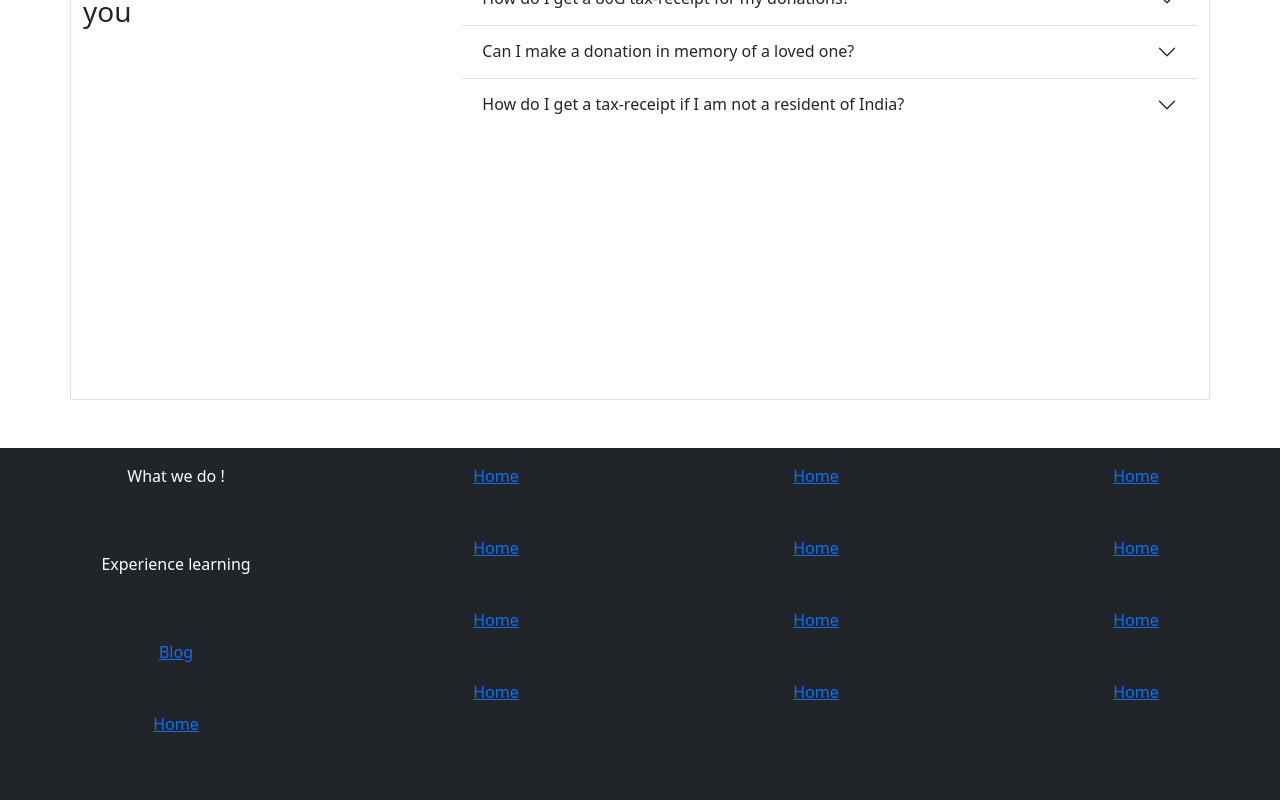
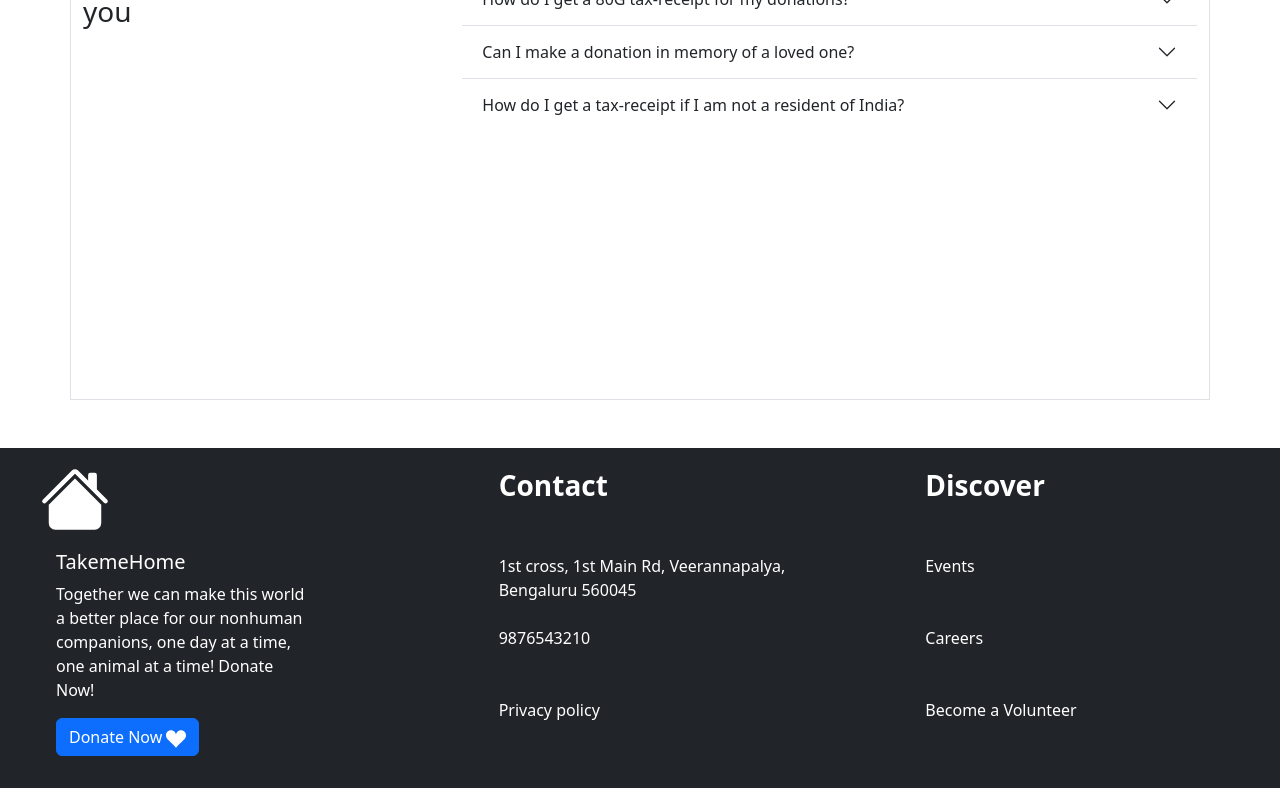
Before and after one commit to saurabh7nt/takemehome, a React (Create React App) app: page /faq in a window 1280 px wide. Shown: the part 482-1282 px from the top of the page. Built offline with nearby package versions, Linux system fonts and the light colour scheme.

Commit message:
Footer updated and Icon also added in Navbar.

```diff
--- a/package.json
+++ b/package.json
@@ -3,6 +3,9 @@
   "version": "0.1.0",
   "private": true,
   "dependencies": {
+    "@fortawesome/fontawesome-svg-core": "^6.4.0",
+    "@fortawesome/free-brands-svg-icons": "^6.4.0",
+    "@fortawesome/react-fontawesome": "^0.2.0",
     "@testing-library/jest-dom": "^5.16.5",
     "@testing-library/react": "^13.4.0",
     "@testing-library/user-event": "^13.5.0",
--- a/src/Components/Footer.jsx
+++ b/src/Components/Footer.jsx
@@ -1,108 +1,62 @@
 import React from 'react'
+import { Link } from 'react-router-dom'
 
 export default function Footer() {
     return (
         <>
-            {/* <hr class="featurette-divider"></hr>
-            <div className="container-fluid">
-                <div className="row">
-                    <footer class="footer bg-dark text-white py-4">
-                        <div class="container text-center">
-                            <p class="mb-0">©2017-2023 TakemeHome. All rights reserved.</p>
-                        </div>
-                    </footer>
-                </div>
-            </div> */}
-            {/* <hr class="featurette-divider"></hr>
-            <div className="container-fluid p-4 mt-4 mb-4 px-4">
-                <div className="row gx-4">
-                    <div className=" p-3 col-md-3 border border-dark  ">
-                        Lorem ipsum dolor sit amet consectetur adipisicing elit. Quisquam harum praesentium veritatis neque inventore. Recusandae at molestiae nobis cupiditate optio provident, tempora quia iure voluptas nisi accusamus beatae illo accusantium? Lorem ipsum, dolor sit amet consectetur adipisicing elit. Illum at unde ea. Animi, cum voluptate? Ullam error doloribus quos incidunt labore illo aut non magnam a, voluptatum, perferendis ipsam odio? Lorem, ipsum dolor sit amet consectetur adipisicing elit. Nostrum ad voluptatibus libero incidunt animi consectetur alias, doloremque consequuntur quas saepe quia ipsam? Maxime odit voluptatibus reprehenderit soluta accusantium. Inventore, ipsam!
-                    </div>
-                    <div className=" p-3 col-md-3 border border-dark ">
-                    Lorem ipsum dolor sit amet consectetur adipisicing elit. Quisquam harum praesentium veritatis neque inventore. Recusandae at molestiae nobis cupiditate optio provident, tempora quia iure voluptas nisi accusamus beatae illo accusantium? Lorem ipsum, dolor sit amet consectetur adipisicing elit. Illum at unde ea. Animi, cum voluptate? Ullam error doloribus quos incidunt labore illo aut non magnam a, voluptatum, perferendis ipsam odio? Lorem, ipsum dolor sit amet consectetur adipisicing elit. Nostrum ad voluptatibus libero incidunt animi consectetur alias, doloremque consequuntur quas saepe quia ipsam? Maxime odit voluptatibus reprehenderit soluta accusantium. Inventore, ipsam!
-                    </div>
-                    <div className="col-md-3 border border-dark ">
-                    Lorem ipsum dolor sit amet consectetur adipisicing elit. Quisquam harum praesentium veritatis neque inventore. Recusandae at molestiae nobis cupiditate optio provident, tempora quia iure voluptas nisi accusamus beatae illo accusantium? Lorem ipsum, dolor sit amet consectetur adipisicing elit. Illum at unde ea. Animi, cum voluptate? Ullam error doloribus quos incidunt labore illo aut non magnam a, voluptatum, perferendis ipsam odio? Lorem, ipsum dolor sit amet consectetur adipisicing elit. Nostrum ad voluptatibus libero incidunt animi consectetur alias, doloremque consequuntur quas saepe quia ipsam? Maxime odit voluptatibus reprehenderit soluta accusantium. Inventore, ipsam!
-                    </div>
-                    <div className="col-md-3 border border-dark ">
-                    Lorem ipsum dolor sit amet consectetur adipisicing elit. Quisquam harum praesentium veritatis neque inventore. Recusandae at molestiae nobis cupiditate optio provident, tempora quia iure voluptas nisi accusamus beatae illo accusantium? Lorem ipsum, dolor sit amet consectetur adipisicing elit. Illum at unde ea. Animi, cum voluptate? Ullam error doloribus quos incidunt labore illo aut non magnam a, voluptatum, perferendis ipsam odio? Lorem, ipsum dolor sit amet consectetur adipisicing elit. Nostrum ad voluptatibus libero incidunt animi consectetur alias, doloremque consequuntur quas saepe quia ipsam? Maxime odit voluptatibus reprehenderit soluta accusantium. Inventore, ipsam!
-                    </div>
-                </div>
-            </div> */}
-
-
-
             <div class="container-fluid bg-dark text-white mt-5 px-4">
                 <div class="row gx-5">
-                    <div class="col ">
+                    <div class="col">
                         <div class="p-3  bg-dark text-white bg-light">
+                            <div class="card border border-0" style={{ 'width': '18rem' }}>
+                                <div className='bg-dark text-white'>
+                                     <svg xmlns="http://www.w3.org/2000/svg" width="70" height="70" fill="currentColor" class="bi bi-house-fill" viewBox="0 0 16 16">
+                                        <path fill-rule="evenodd" d="M8 3.293l6 6V13.5a1.5 1.5 0 0 1-1.5 1.5h-9A1.5 1.5 0 0 1 2 13.5V9.293l6-6zm5-.793V6l-2-2V2.5a.5.5 0 0 1 .5-.5h1a.5.5 0 0 1 .5.5z" />
+                                        <path fill-rule="evenodd" d="M7.293 1.5a1 1 0 0 1 1.414 0l6.647 6.646a.5.5 0 0 1-.708.708L8 2.207 1.354 8.854a.5.5 0 1 1-.708-.708L7.293 1.5z"/>
+                                    </svg>
+                                </div>
+                                <div class="card-body bg-dark text-white">
+                                    <h5 class="card-title">TakemeHome</h5>
+                                    <p class="card-text">Together we can make this world a better place for our nonhuman companions, one day at a time, one animal at a time! Donate Now!</p>
+                                    <a href="#" class="btn btn-primary">Donate Now <svg xmlns="http://www.w3.org/2000/svg" width="20" height="20" fill="currentColor" class="bi bi-suit-heart-fill" viewBox="0 0 16 16">
+                                        <path d="M4 1c2.21 0 4 1.755 4 3.92C8 2.755 9.79 1 12 1s4 1.755 4 3.92c0 3.263-3.234 4.414-7.608 9.608a.513.513 0 0 1-.784 0C3.234 9.334 0 8.183 0 4.92 0 2.755 1.79 1 4 1z" />
+                                    </svg></a>
+                                </div>
+                            </div>
+                        </div>
+                    </div>
+                    <div class="col">
+                        <div class="p-3 bg-dark text-white bg-light">
                             <ul>
-                                <li className='d-flex  justify-content-center align-items-center mb-5'>
-                                    <p> What we do !</p>
+                                <li className='d-flex align-items-center mb-5'>
+                                    <Link className='fw-semibold fs-3 text-reset text-decoration-none' to="/home">Contact</Link>
                                 </li>
-                                <li className='d-flex justify-content-center align-items-center mb-5'>
-                                    <p>Experience learning </p>
+                                <li className='d-flex  align-items-center mb-4'>
+                                    <Link className='text-reset text-decoration-none' to=''>1st cross, 1st Main Rd, Veerannapalya, Bengaluru 560045</Link>
                                 </li>
-                                <li className='d-flex justify-content-center align-items-center mb-5'>
-                                    <a href="">Blog</a>
+                                <li className='d-flex  align-items-center mb-5'>
+                                    <Link className='text-reset text-decoration-none' to=''>9876543210</Link>
                                 </li>
-                                <li className='d-flex justify-content-center align-items-center mb-5'>
-                                    <a href="">Home</a>
+                                <li className='d-flex  align-items-center mb-5'>
+                                    <Link className='text-reset text-decoration-none' to="">Privacy policy</Link>
                                 </li>
                             </ul>
                         </div>
                     </div>
-                    <div class="col">
-                        <div class="p-3  bg-dark text-white bg-light">
+                    <div class="col ">
+                        <div class="p-3 bg-dark text-white bg-light">
                             <ul>
-                                <li className='d-flex justify-content-center align-items-center mb-5'>
-                                    <a href="">Home</a>
+                                <li className='d-flex  align-items-center mb-5'>
+                                    <Link className='fw-semibold fs-3 text-reset text-decoration-none' to="">Discover</Link>
                                 </li>
-                                <li className='d-flex justify-content-center align-items-center mb-5'>
-                                    <a href="">Home</a>
+                                <li className='d-flex  align-items-center mb-5'>
+                                    <Link className='text-reset text-decoration-none' to="/home">Events</Link>
                                 </li>
-                                <li className='d-flex justify-content-center align-items-center mb-5'>
-                                    <a href="">Home</a>
+                                <li className='d-flex  align-items-center mb-5'>
+                                    <Link className='text-reset text-decoration-none' to=''>Careers</Link>
                                 </li>
-                                <li className='d-flex justify-content-center align-items-center mb-5'>
-                                    <a href="">Home</a>
-                                </li>
-                            </ul>
-                        </div>
-                    </div>
-                    <div class="col">
-                        <div class="p-3  bg-dark text-white bg-light">
-                            <ul>
-                                <li className='d-flex justify-content-center align-items-center mb-5'>
-                                    <a href="">Home</a>
-                                </li>
-                                <li className='d-flex justify-content-center align-items-center mb-5'>
-                                    <a href="">Home</a>
-                                </li>
-                                <li className='d-flex justify-content-center align-items-center mb-5'>
-                                    <a href="">Home</a>
-                                </li>
-                                <li className='d-flex justify-content-center align-items-center mb-5'>
-                                    <a href="">Home</a>
-                                </li>
-                            </ul>
-                        </div>
-                    </div>
-                    <div class="col">
-                        <div class="p-3  bg-dark text-white bg-light">
-                            <ul>
-                                <li className='d-flex justify-content-center align-items-center mb-5 line-dark text-decoration-none'>
-                                    <a href="">Home</a>
-                                </li>
-                                <li className='d-flex justify-content-center align-items-center mb-5'>
-                                    <a href="">Home</a>
-                                </li>
-                                <li className='d-flex justify-content-center align-items-center mb-5'>
-                                    <a href="">Home</a>
-                                </li>
-                                <li className='d-flex justify-content-center align-items-center mb-5'>
-                                    <a href="">Home</a>
+                                <li className='d-flex  align-items-center mb-5'>
+                                    <Link className='text-reset text-decoration-none' to=''>Become a Volunteer</Link>
                                 </li>
                             </ul>
                         </div>
--- a/src/Components/Navbar.jsx
+++ b/src/Components/Navbar.jsx
@@ -8,7 +8,10 @@ export default function Navbar() {
                 <div className="row">
                     <nav class="navbar navbar-expand-lg bg-body-tertiary" data-bs-theme="dark">
                         <div class="container-fluid">
-                            <Link class="navbar-brand" to="/">TakemeHome</Link>
+                            <Link class="navbar-brand" to="/"> <svg xmlns="http://www.w3.org/2000/svg" width="27" height="27" fill="currentColor" class="bi bi-house-fill" viewBox="0 0 16 16">
+                                <path fill-rule="evenodd" d="M8 3.293l6 6V13.5a1.5 1.5 0 0 1-1.5 1.5h-9A1.5 1.5 0 0 1 2 13.5V9.293l6-6zm5-.793V6l-2-2V2.5a.5.5 0 0 1 .5-.5h1a.5.5 0 0 1 .5.5z" />
+                                <path fill-rule="evenodd" d="M7.293 1.5a1 1 0 0 1 1.414 0l6.647 6.646a.5.5 0 0 1-.708.708L8 2.207 1.354 8.854a.5.5 0 1 1-.708-.708L7.293 1.5z" />
+                            </svg> TakemeHome</Link>
                             <button class="navbar-toggler" type="button" data-bs-toggle="collapse" data-bs-target="#navbarSupportedContent" aria-controls="navbarSupportedContent" aria-expanded="false" aria-label="Toggle navigation">
                                 <span class="navbar-toggler-icon"></span>
                             </button>
```
Also changed, not shown: 8 other files (tests, documents, lock files or other folders).
